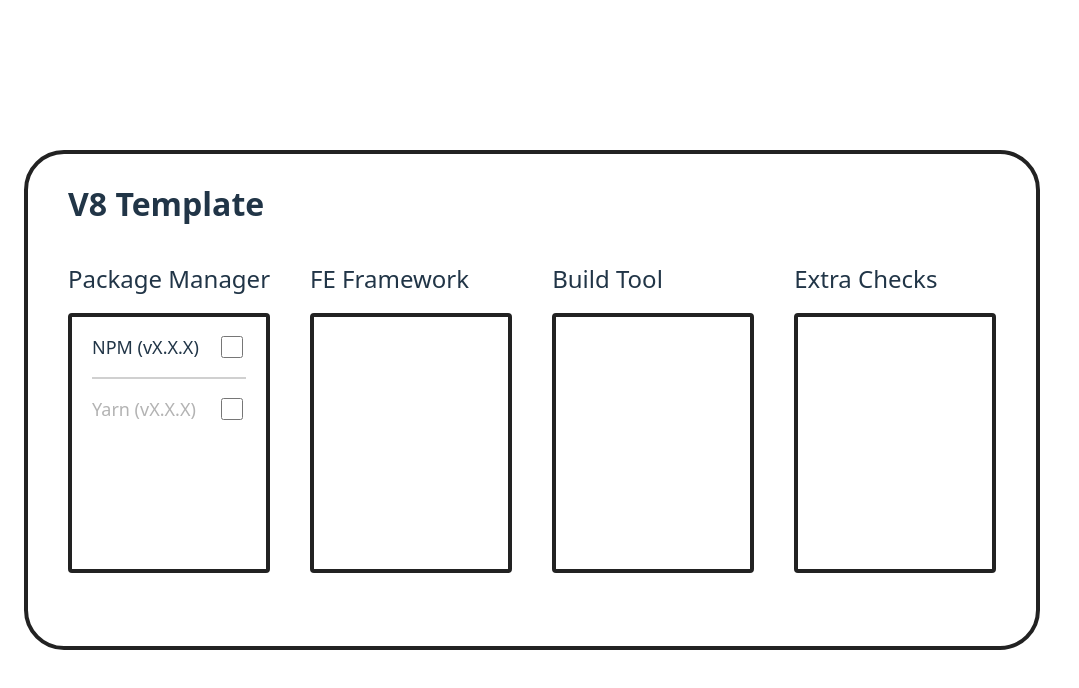
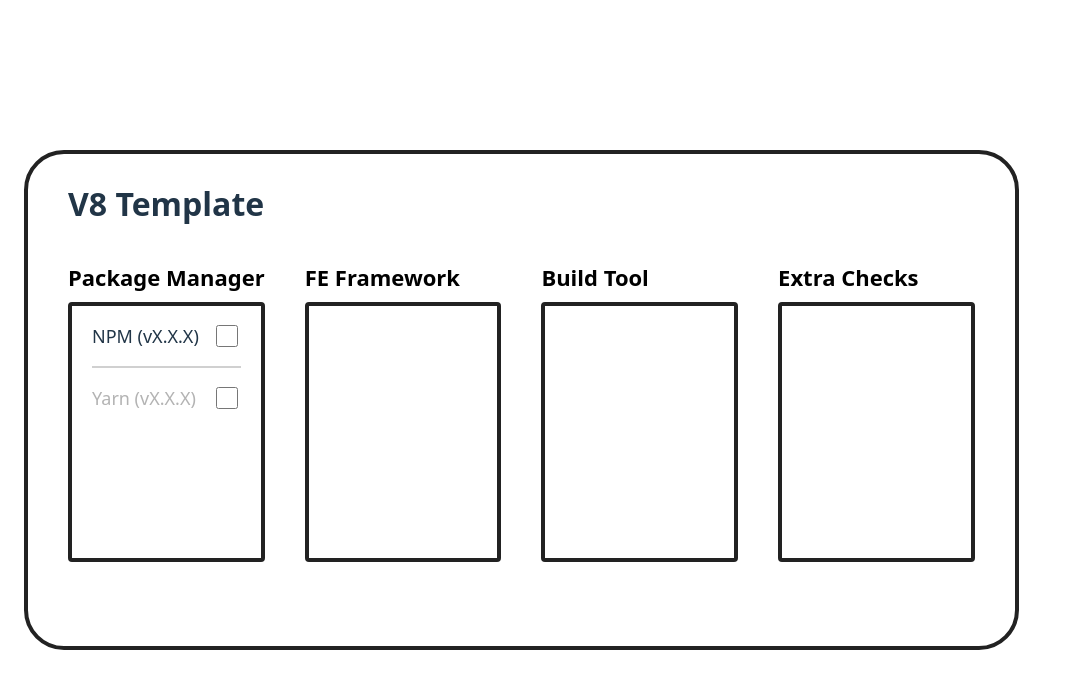
Before and after one commit to oliveirat3-ppb/hackathonV8, a React (Vite) app: page / in a window 1280 px wide. Shown: the top 688 px of the page, without its empty margins (0-1079 px from the left). Built offline with nearby package versions, Linux system fonts and the light colour scheme.

Commit message:
feat: setup

```diff
--- a/src/App.css
+++ b/src/App.css
@@ -83,9 +83,10 @@ body {
 }
 
 .column-title {
-  font-size: 24px;
-  font-weight: 500;
-  margin: 0 0 16px;
+  color: black;
+  margin: 0 0 8px; /* Aproxima o título do card */
+  font-size: 22px;
+  font-weight: 600;
 }
 
 /* Cards */
--- a/src/App.tsx
+++ b/src/App.tsx
@@ -12,7 +12,6 @@ function App() {
           {/* Package Manager */}
           <section className="template-column">
             <h2 className="column-title">Package Manager</h2>
-
             <div className="card">
               <div className="card-inner">
                 <div className="card-row">
```
